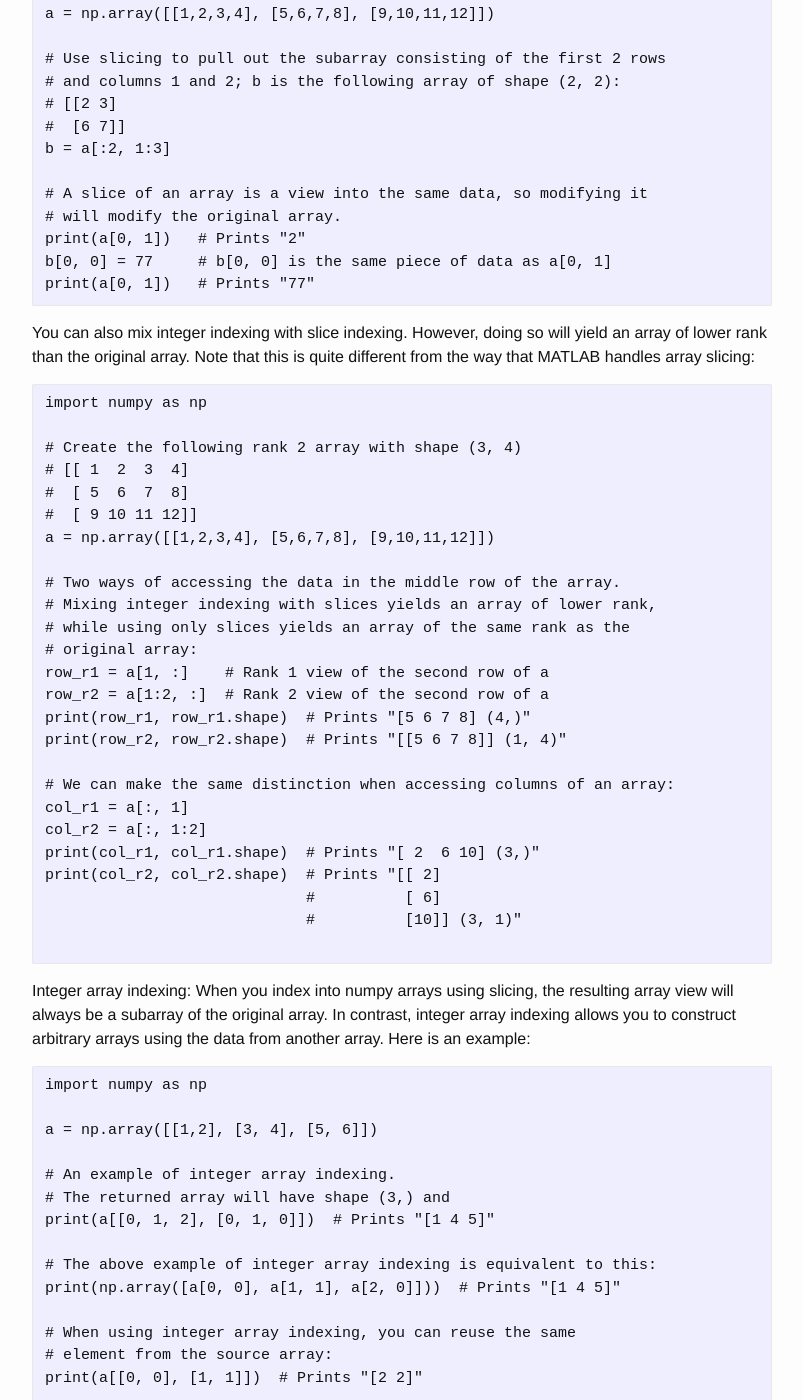
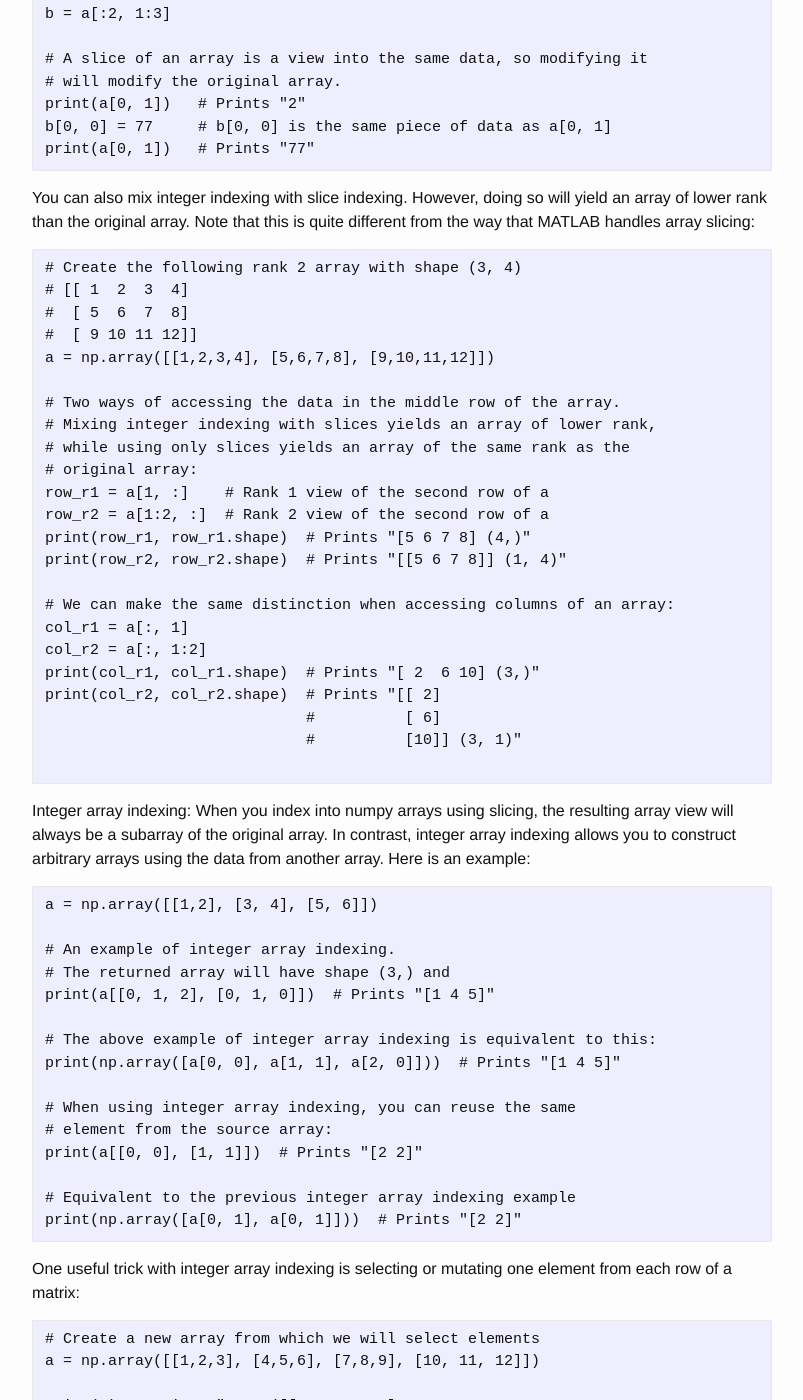
Before and after one commit to josephstalin117/josephstalin117.github.io, a Jekyll site: the page built from _posts/2018-3-3-numpy.markdown, in a window 1280 px wide and 1400 px high, scrolled down 1267 px. Shown: the whole window, without its empty margins (238-1041 px from the left). Built offline with Jekyll 4.4.1, drawn with Linux system fonts in a browser that asks for light colours; some of the changed text lies outside the part shown.

Commit message:
new article & edit numpy

````diff
--- a/_posts/2018-3-3-numpy.markdown
+++ b/_posts/2018-3-3-numpy.markdown
@@ -8,8 +8,6 @@
 
 We can initialize numpy arrays from nested Python lists, and access elements using square brackets:
 ```
-import numpy as np
-
 a = np.array([1, 2, 3])   # Create a rank 1 array
 print(type(a))            # Prints "<class 'numpy.ndarray'>"
 print(a.shape)            # Prints "(3,)"
@@ -24,8 +22,6 @@
 
 Numpy also provides many functions to create arrays:
 ```
-import numpy as np
-
 a = np.zeros((2,2))   # Create an array of all zeros
 print(a)              # Prints "[[ 0.  0.]
                       #          [ 0.  0.]]"
@@ -47,8 +43,6 @@
 
 Slicing: Similar to Python lists, numpy arrays can be sliced. Since arrays may be multidimensional, you must specify a slice for each dimension of the array:
 ```
-import numpy as np
-
 # Create the following rank 2 array with shape (3, 4)
 # [[ 1  2  3  4]
 #  [ 5  6  7  8]
@@ -70,8 +64,6 @@
 
 You can also mix integer indexing with slice indexing. However, doing so will yield an array of lower rank than the original array. Note that this is quite different from the way that MATLAB handles array slicing:
 ```
-import numpy as np
-
 # Create the following rank 2 array with shape (3, 4)
 # [[ 1  2  3  4]
 #  [ 5  6  7  8]
@@ -99,8 +91,6 @@
 
 Integer array indexing: When you index into numpy arrays using slicing, the resulting array view will always be a subarray of the original array. In contrast, integer array indexing allows you to construct arbitrary arrays using the data from another array. Here is an example:
 ```
-import numpy as np
-
 a = np.array([[1,2], [3, 4], [5, 6]])
 
 # An example of integer array indexing.
@@ -120,8 +110,6 @@
 
 One useful trick with integer array indexing is selecting or mutating one element from each row of a matrix:
 ```
-import numpy as np
-
 # Create a new array from which we will select elements
 a = np.array([[1,2,3], [4,5,6], [7,8,9], [10, 11, 12]])
 
@@ -147,8 +135,6 @@
 
 Boolean array indexing: Boolean array indexing lets you pick out arbitrary elements of an array. Frequently this type of indexing is used to select the elements of an array that satisfy some condition. Here is an example:
 ```
-import numpy as np
-
 a = np.array([[1,2], [3, 4], [5, 6]])
 
 bool_idx = (a > 2)   # Find the elements of a that are bigger than 2;
@@ -180,8 +166,6 @@
 
 Every numpy array is a grid of elements of the same type. Numpy provides a large set of numeric datatypes that you can use to construct arrays. Numpy tries to guess a datatype when you create an array, but functions that construct arrays usually also include an optional argument to explicitly specify the datatype. Here is an example:
 ```
-import numpy as np
-
 x = np.array([1, 2])   # Let numpy choose the datatype
 print(x.dtype)         # Prints "int64"
 
@@ -196,8 +180,6 @@
 
 Basic mathematical functions operate elementwise on arrays, and are available both as operator overloads and as functions in the numpy module:
 ```
-import numpy as np
-
 x = np.array([[1,2],[3,4]], dtype=np.float64)
 y = np.array([[5,6],[7,8]], dtype=np.float64)
 
@@ -234,8 +216,6 @@
 
 Note that unlike MATLAB, * is elementwise multiplication, not matrix multiplication. We instead use the dot function to compute inner products of vectors, to multiply a vector by a matrix, and to multiply matrices. dot is available both as a function in the numpy module and as an instance method of array objects:
 ```
-import numpy as np
-
 x = np.array([[1,2],[3,4]])
 y = np.array([[5,6],[7,8]])
 
@@ -260,8 +240,6 @@
 
 Numpy provides many useful functions for performing computations on arrays; one of the most useful is sum:
 ```
-import numpy as np
-
 x = np.array([[1,2],[3,4]])
 
 print(np.sum(x))  # Compute sum of all elements; prints "10"
@@ -272,8 +250,6 @@
 
 Apart from computing mathematical functions using arrays, we frequently need to reshape or otherwise manipulate data in arrays. The simplest example of this type of operation is transposing a matrix; to transpose a matrix, simply use the T attribute of an array object:
 ```
-import numpy as np
-
 x = np.array([[1,2], [3,4]])
 print(x)    # Prints "[[1 2]
             #          [3 4]]"
````
Also changed, not shown: _posts/2018-11-19-miracle-landscape.markdown (added, +16 -0 lines).
